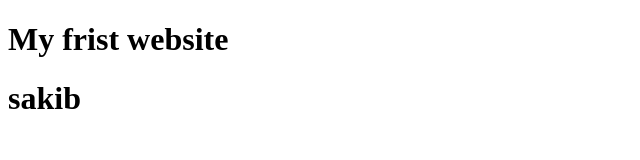
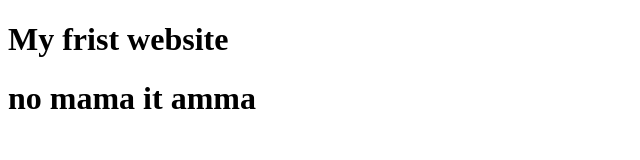
Before and after one commit to Arjinsakib/My-frist-website, a plain HTML site: page index.html in a window 1280 px wide. Shown: the whole page, without its empty margins (0-640 px from the left). Drawn offline with Linux system fonts and the light colour scheme.

Commit message:
Update index.html

```diff
--- a/index.html
+++ b/index.html
@@ -8,6 +8,6 @@
 </head>
 <body>
     <h1>My frist website</h1>
-    <h1>sakib</h1>
+    <h1>no mama it amma</h1>
 </body>
 </html>
```
